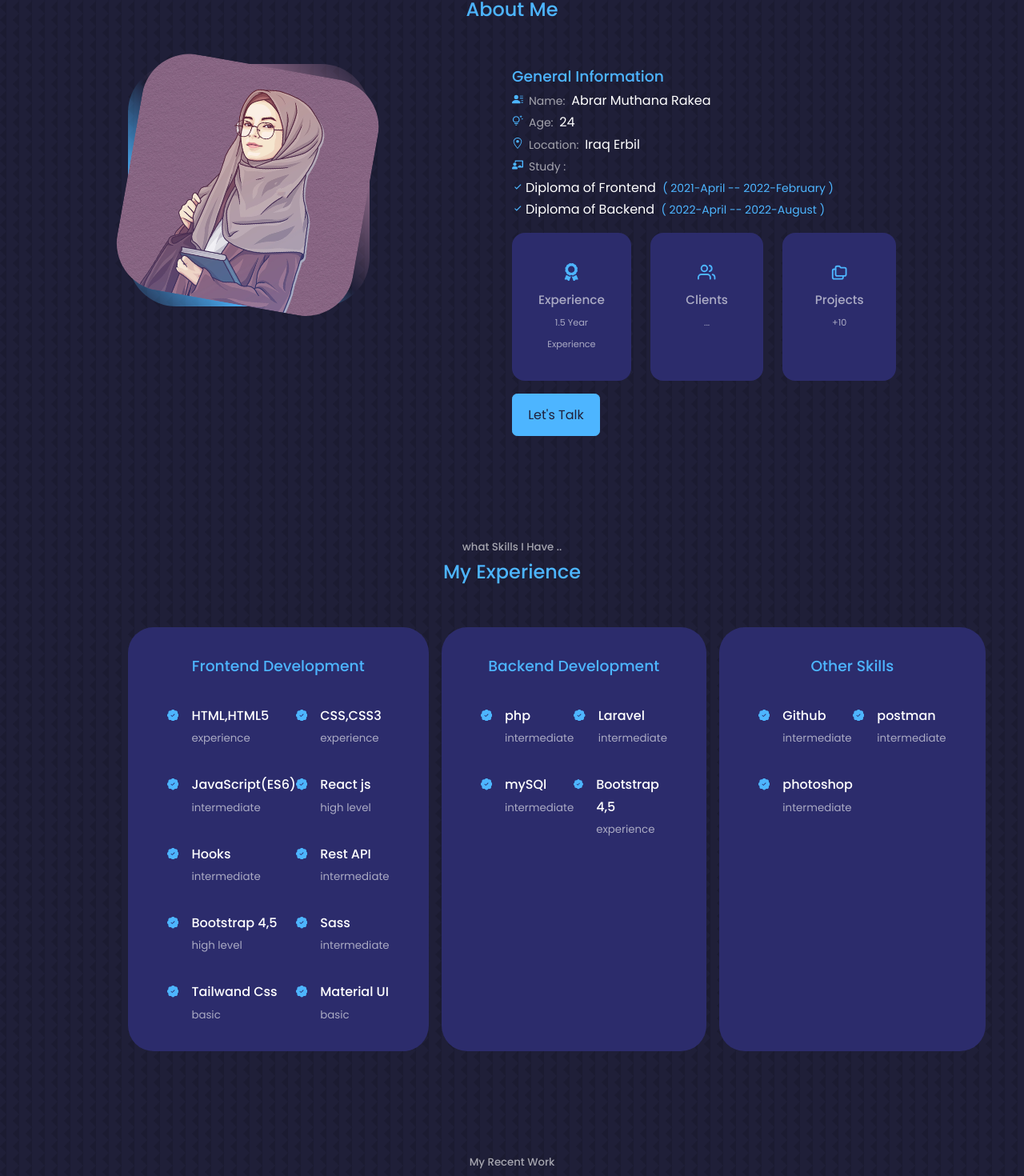
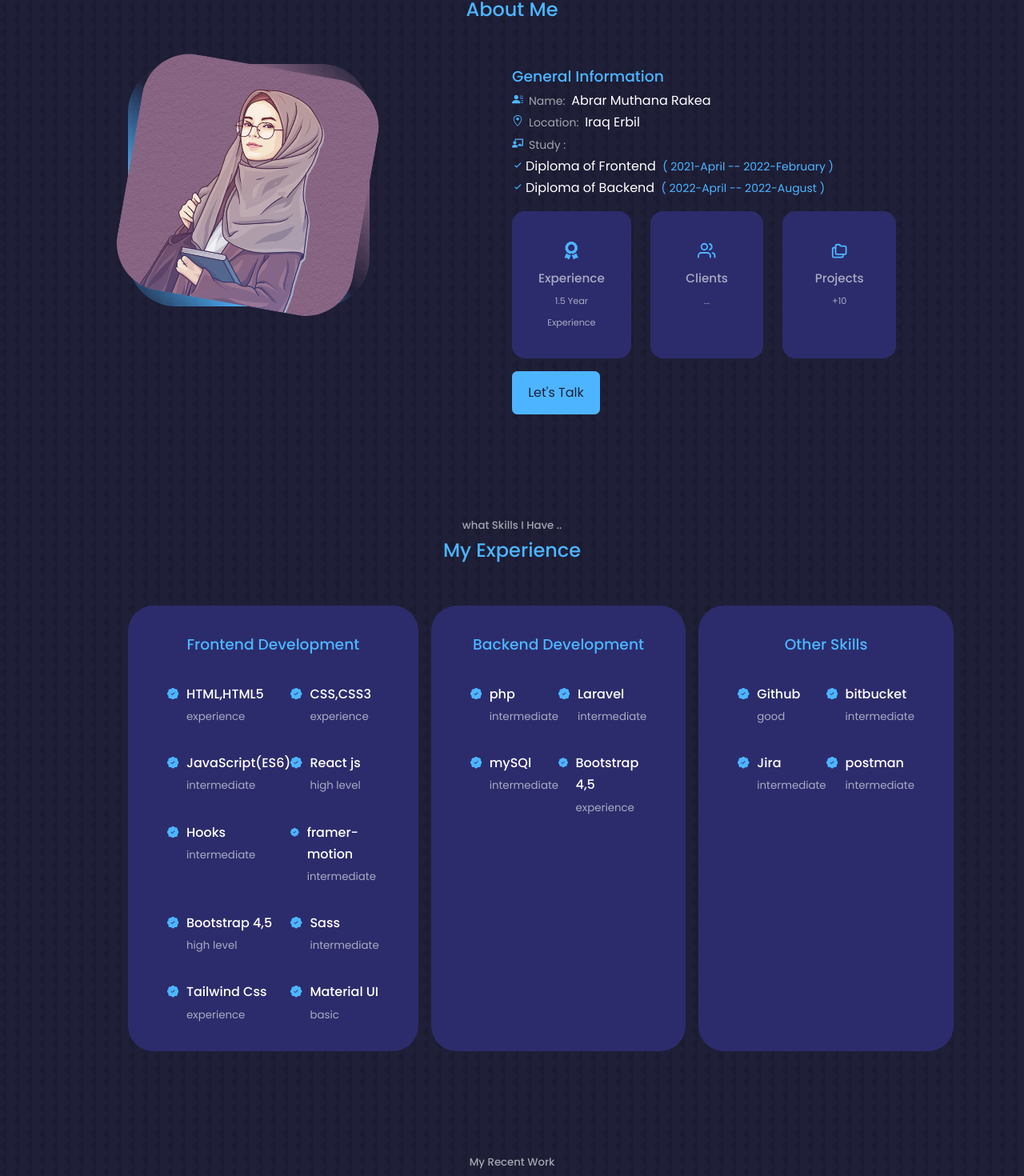
Before and after one commit to abrar997/ME, a React (Create React App) app: page / in a window 1280 px wide. Shown: the part 879-2349 px from the top of the page at 80% size. Built offline with nearby package versions, Linux system fonts and the light colour scheme.

Commit message:
update portfolio

```diff
--- a/src/components/About/About.js
+++ b/src/components/About/About.js
@@ -4,15 +4,18 @@ import { FaAward } from "react-icons/fa";
 import { FiUsers } from "react-icons/fi";
 import { TbFolders } from "react-icons/tb";
 import { BsPersonLinesFill } from "react-icons/bs";
-import { MdOutlineTipsAndUpdates } from "react-icons/md";
 import { GoLocation } from "react-icons/go";
 import { FaChalkboardTeacher } from "react-icons/fa";
 import { BiCheck } from "react-icons/bi";
 
 const About = () => {
-  // main data in about
   const [data] = React.useState([
-    { id: 1, icons: <FaAward />, name: "Experience", time: "1.5 Year Experience " },
+    {
+      id: 1,
+      icons: <FaAward />,
+      name: "Experience",
+      time: "1.5 Year Experience ",
+    },
     { id: 2, icons: <FiUsers />, name: "Clients", time: "..." },
     { id: 3, icons: <TbFolders />, name: "Projects", time: "+10" },
   ]);
@@ -40,13 +43,7 @@ const About = () => {
               </span>
               <span>Name: </span>Abrar Muthana Rakea
             </li>
-            <li>
-              <span>
-                <MdOutlineTipsAndUpdates />
-              </span>
-              <span>Age: </span>
-              24
-            </li>
+
             <li>
               <span>
                 <GoLocation />
@@ -76,8 +73,7 @@ const About = () => {
                 <span className="text-date">( 2022-April -- 2022-August )</span>
               </p>
             </li>
-            <li className="contact-btn">
-            </li>
+            <li className="contact-btn"></li>
           </ul>
           <div className="about__content">
             <div className="about__cards">
@@ -91,9 +87,9 @@ const About = () => {
                 );
               })}
             </div>
-              <a href="#contact" className="btn btn-primary">
-                Let's Talk
-              </a>
+            <a href="#contact" className="btn btn-primary">
+              Let's Talk
+            </a>
           </div>
         </div>
       </div>
--- a/src/components/Experience/Experience.js
+++ b/src/components/Experience/Experience.js
@@ -34,7 +34,7 @@ const Experience = () => {
     },
     {
       id: 6,
-      skill: "Rest API",
+      skill: "framer-motion",
       level: "intermediate",
     },
     {
@@ -49,8 +49,8 @@ const Experience = () => {
     },
     {
       id: 9,
-      skill: "Tailwand Css",
-      level: "basic",
+      skill: "Tailwind Css",
+      level: "experience",
     },
     {
       id: 10,
@@ -85,6 +85,16 @@ const Experience = () => {
     {
       id: 1,
       skill: "Github",
+      level: "good",
+    },
+    {
+      id: 1,
+      skill: "bitbucket",
+      level: "intermediate",
+    },
+    {
+      id: 1,
+      skill: "Jira",
       level: "intermediate",
     },
     {
@@ -92,21 +102,6 @@ const Experience = () => {
       skill: "postman",
       level: "intermediate",
     },
-    {
-      id: 3,
-      skill: "photoshop",
-      level: "intermediate",
-    },
-    // {
-    //   id: 4,
-    //   skill: "vercel ",
-    //   level: "intermediate",
-    // },
-    // {
-    //   id: 5,
-    //   skill: " netlify",
-    //   level: "intermediate",
-    // },
   ]);
   return (
     <section id="experience">
@@ -171,7 +166,6 @@ const Experience = () => {
             })}
           </div>
         </div>
-        {/* end */}
       </div>
     </section>
   );
--- a/src/components/Experience/experience.css
+++ b/src/components/Experience/experience.css
@@ -31,7 +31,7 @@
 
 .expeience__details {
   display: flex;
-  gap: 1rem;
+  gap: 0.6rem;
 }
 
 .experience__details-icon {
```
